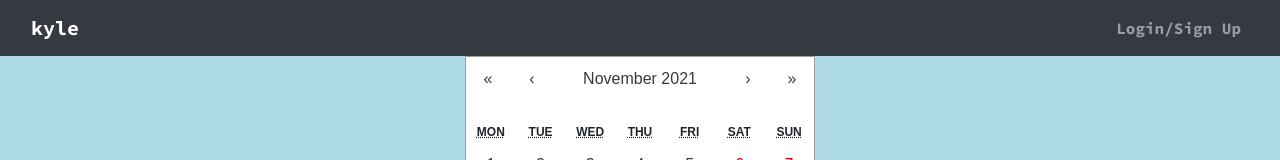
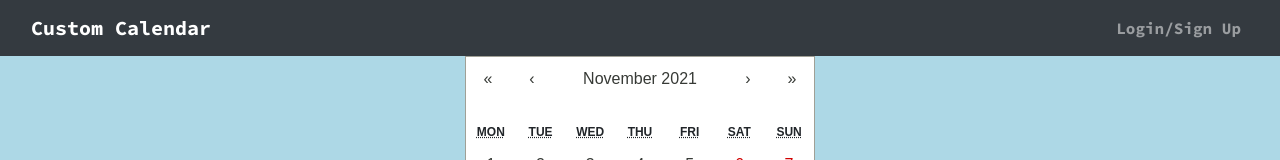
Before and after one commit to Gaitherdb/Custom-Planner, a React (Create React App) app in the folder client/: page / in a window 1280 px wide. Shown: the top 160 px of the page. Built offline with nearby package versions, Linux system fonts and the light colour scheme; no server answers.

Commit message:
Getting rid of Kyle :(

```diff
--- a/client/src/components/Navbar.js
+++ b/client/src/components/Navbar.js
@@ -14,7 +14,7 @@ const AppNavbar = () => {
       <Navbar bg='dark' variant='dark' expand='lg'>
         <Container fluid>
           <Navbar.Brand as={Link} to='/'>
-            kyle
+            Custom Calendar
           </Navbar.Brand>
           <Navbar.Toggle aria-controls='navbar' />
           <Navbar.Collapse id='navbar'>
```
